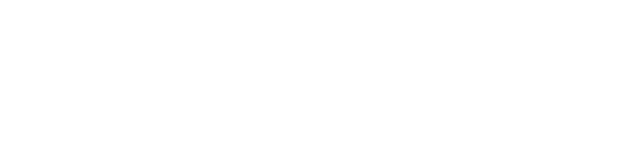
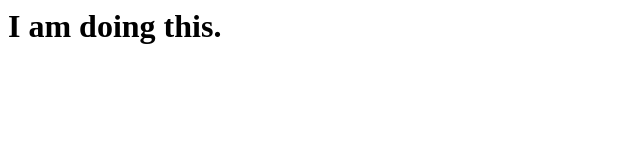
Before and after one commit to Bibek-2022/My-Portfolio, a plain HTML site: page index.html in a window 1280 px wide. Shown: the whole page, without its empty margins (0-640 px from the left). Drawn offline with Linux system fonts and the light colour scheme.

Commit message:
\Changes

```diff
--- a/index.html
+++ b/index.html
@@ -9,7 +9,7 @@
             </nav>
         </header>
         <div id="bodywrapper">
-
+            <h1> I am doing this.</h1>
         </div>
     </body>
 </html>
```
